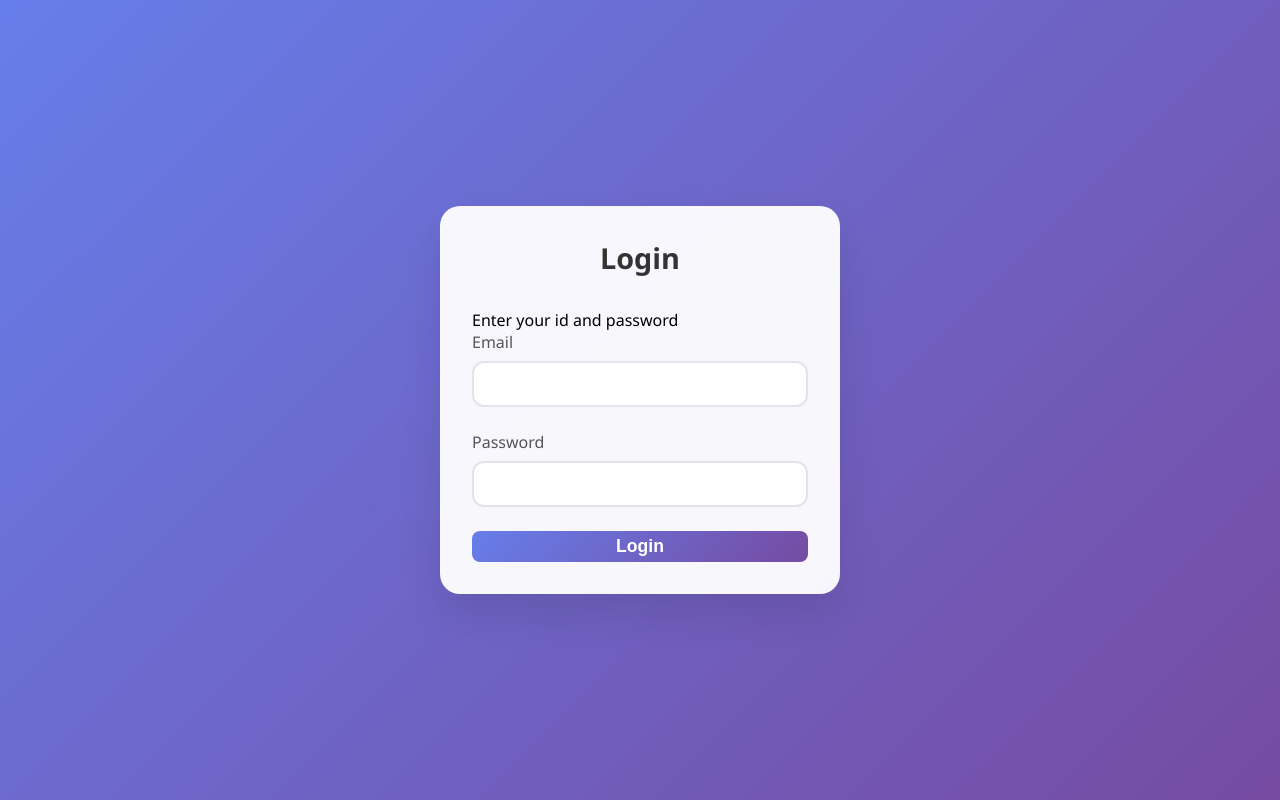
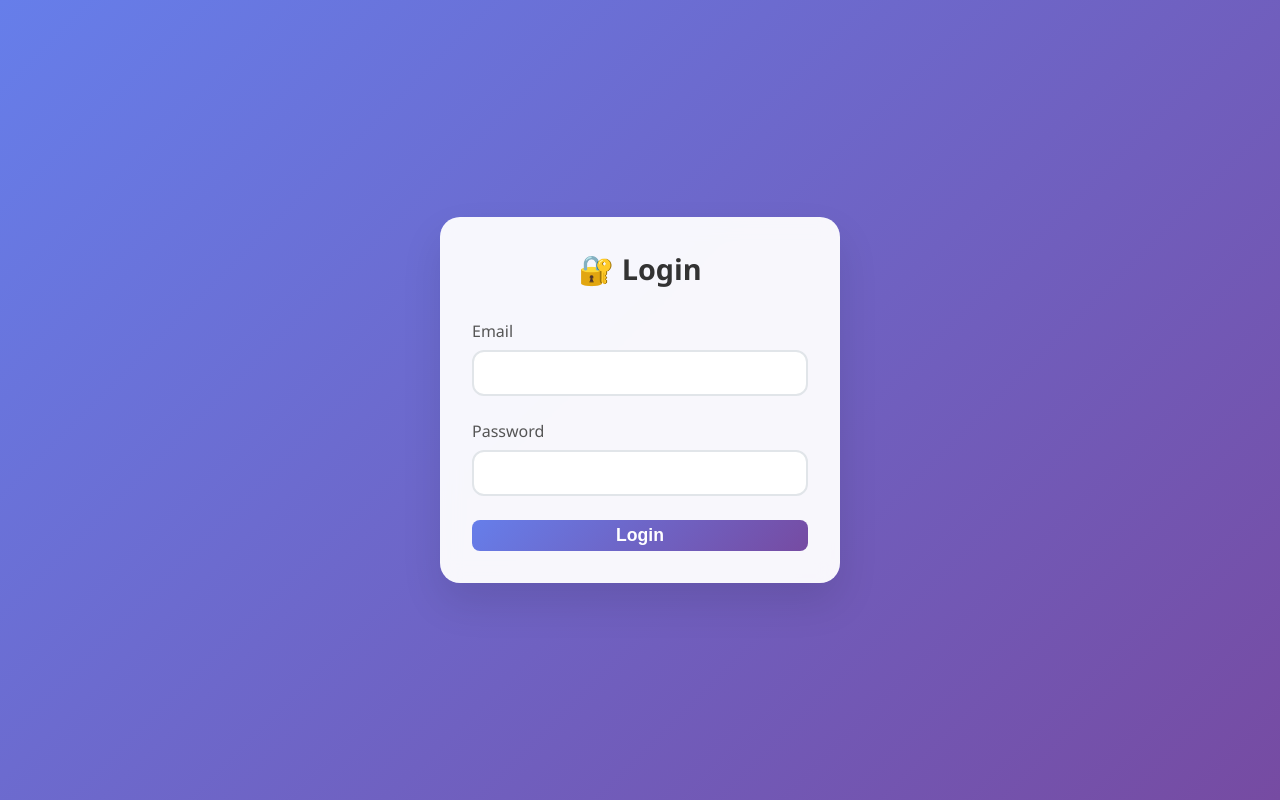
Before and after one commit to Pupun45/ERP_Cell, a plain HTML site: page frontend/login.html in a window 1280 px wide. Drawn offline with Linux system fonts and the light colour scheme.

Commit message:
final fix of subject -22

```diff
--- a/frontend/login.html
+++ b/frontend/login.html
@@ -8,8 +8,7 @@
 </head>
 <body>
   <div class="login-container">
-    <h1>Login </h1>
-    <p>Enter your id and password</p>
+    <h1>🔐 Login</h1>
     <form id="loginForm">
       <div class="form-group">
         <label for="email">Email</label>
```
